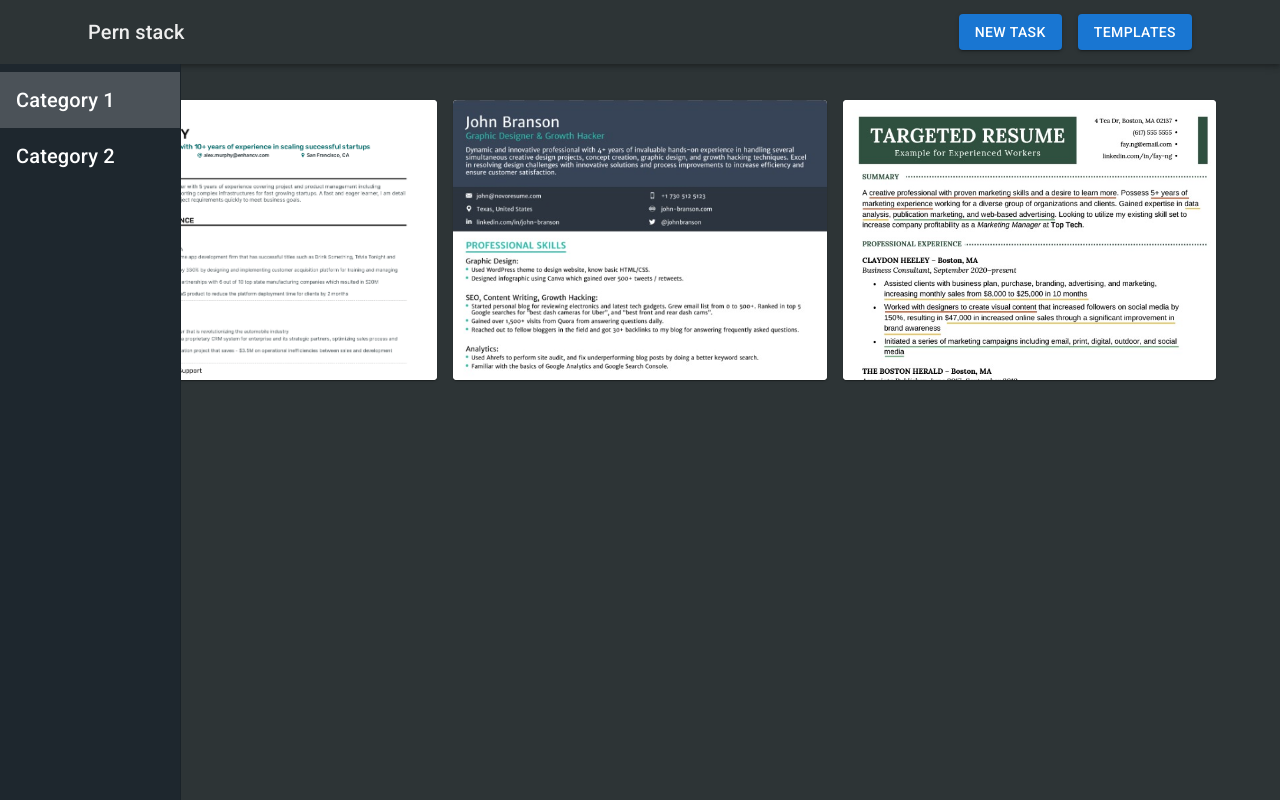
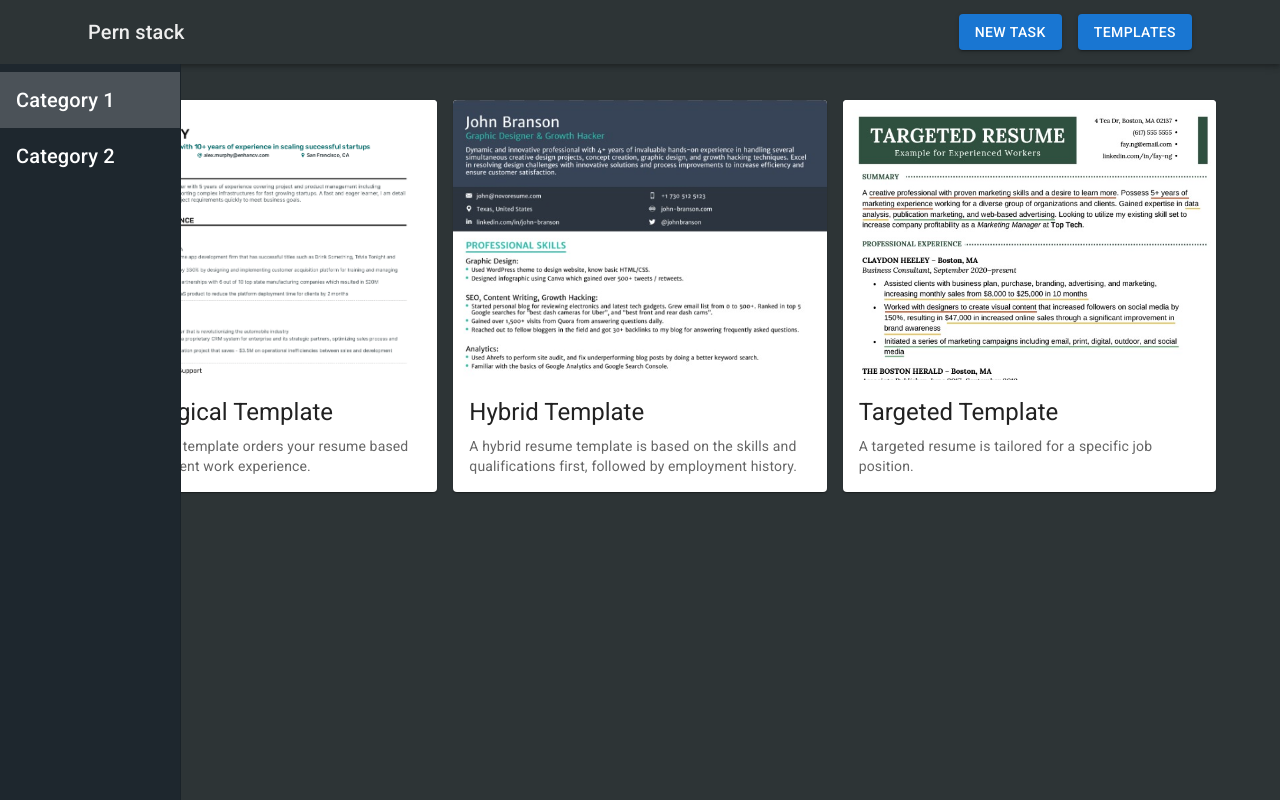
Before and after one commit to uprm-inso4115-2023-2024-s2/semester-project-automated-resume-builder, a React (Create React App) app in the folder ui/client/: page /resume/templates in a window 1280 px wide. Built offline with nearby package versions, Linux system fonts and the light colour scheme.

Commit message:
Template description added

```diff
--- a/ui/client/src/components/templates.js
+++ b/ui/client/src/components/templates.js
@@ -1,5 +1,5 @@
 import React, { useState, useRef, useEffect } from 'react';
-import {Grid, Typography, Button, Box, Paper, Link, Card, CardActionArea, Drawer, List, ListItem, ListItemText, Modal, styled, CardMedia} from '@mui/material';
+import {Grid, Typography, Button, Box, Paper, Link, Card, CardActionArea, CardContent, Drawer, List, ListItem, ListItemText, Modal, styled, CardMedia} from '@mui/material';
 import { jsPDF } from 'jspdf';
 import { useNavigate } from 'react-router-dom';
 import html2canvas from 'html2canvas';
@@ -9,9 +9,9 @@ import template3Image from '../targeted.png'
 
 const templateCategories = {
   'Category 1': [
-    { name: 'Template 1', imagePath: template1Image }, // Adjust the path as necessary
-    { name: 'Template 2', imagePath: template2Image },
-    { name: 'Template 3', imagePath: template3Image },
+    { name: 'Chronological Template', imagePath: template1Image, description: 'A chronological template orders your resume based on the most recent work experience.' },
+    { name: 'Hybrid Template', imagePath: template2Image, description: 'A hybrid resume template is based on the skills and qualifications first, followed by employment history.' },
+    { name: 'Targeted Template', imagePath: template3Image, description: 'A targeted resume is tailored for a specific job position.' },
   ],
   'Category 2': [
     { name: 'Template 3', imagePath: 'ui/client/public/chrono.png' },
@@ -49,13 +49,10 @@ export default function ResumeTemplates({ submittedResume }) {
   const navigate = useNavigate();
 
 
-  let bgColor= "red";
-  let font = "Arial";
-
+  const [bgColor, setBgColor] = useState();
 
   useEffect(() => {
     console.log("bgColor updated:", bgColor);
-
   }, [bgColor]); // Run this effect whenever bgColor changes
 
 
@@ -67,40 +64,24 @@ export default function ResumeTemplates({ submittedResume }) {
     // Generate content to display the full image of the selected template
     const content = (
       <Box sx={{ display:'grid', gridTemplateColumns: "repeat(2, 1fr)", gridGap: 20, textAlign: 'center' }}>
-
         <div id="Preview">
         <img src={selectedTemplate.imagePath} alt={`Template ${templateName}`} style={{ maxWidth: '100%', maxHeight: '80vh' }} />
         </div>
 
         <div id="Options" sx={{display:'grid'}}>
-
-        <Button variant="contained" color="primary"  onClick={() => navigate(`/resume/new`, { state: { templateName: templateName , bgColor :bgColor.slice(), font: font  } })} style={{ marginTop: '20px', gridColumnStart: 2, placeSelf: 'center',maxHeight: '5em',maxWidth: '10em'}}>
+        <Button variant="contained" color="primary"  onClick={() => navigate(`/resume/new`, { state: { templateName: templateName , bgColor: bgColor } })} style={{ marginTop: '20px', gridColumnStart: 2, placeSelf: 'center',maxHeight: '5em',maxWidth: '10em'}}>
           Use This Template
         </Button>
 
         <fieldset id="BackgroundColorSelector" style={{ marginTop: '20px', gridColumnStart: 2, gridRowStart: 1, backgroundColor:"blue"}}>
-        <input name="bg" onClick={()=>bgColor="white"} type="radio" id="white" checked="defaultChecked"/><label for="white">White</label>
-        <input name="bg" onClick={()=>bgColor="linen"} type="radio" id="linen"/><label for="linen">Linen</label>
-        <input name="bg" onClick={()=>bgColor="beige"} type="radio" id="beige"/><label for="beige">Beige</label>
-        <input name="bg" onClick={()=>bgColor="Honeydew"} type="radio" id="Honeydew"/><label for="Honeydew">Honeydew</label>
-        </fieldset>
+        <input name="bg" onClick={()=>setBgColor("white")} type="radio" id="white" checked="checked"/><label for="white">White</label>
+        <input name="bg" onClick={()=>setBgColor("linen")} type="radio" id="linen"/><label for="linen">Linen</label>
+        <input name="bg" onClick={()=>setBgColor("alice blue")} type="radio" id="alice blue"/><label for="alice blue">Alice Blue</label>
 
-        <fieldset id="FontSelector" style={{ marginTop: '20px', gridColumnStart: 2, gridRowStart: 1, backgroundColor:"blue"}}>
-        <input name="font" onClick={()=>font="arial"} type="radio" id="arial" checked="defaultChecked"/><label for="arial">Arial</label>
-        <input name="font" onClick={()=>font="roboto"} type="radio" id="roboto"/><label for="Roboto">Roboto</label>
-        <input name="font" onClick={()=>font="helvetica"} type="radio" id="helvetica"/><label for="helvetica">Helvetica</label>
+
+        <input name="bg" onClick={()=>setBgColor("red")} type="radio"/><label for="alice blue">Alice Blue</label>
 
         </fieldset>
-       {/* <input name="bg" onClick={()=>bgColor="alice blue"} type="radio"/><label for="alice blue">Alice Blue</label>
-
-
-
-
-       <input name="bg" type="radio" id="aliceBlue" value="aliceBlue" onChange={(e) => setBgColor(e.target.value)} checked={bgColor === "aliceBlue"} /><label htmlFor="aliceBlue">Alice Blue</label> */}
-
-
-
-
         {/* <fieldset id="AccentColorSelector" style={{ marginTop: '20px', gridColumnStart: 2, gridRowStart: 1, backgroundColor:"blue"}}>
         <input name="bg" onClick={()=>setBgColor("white")} type="radio" id="white" checked="checked"/><label for="white">White</label>
         <input name="bg" onClick={()=>setBgColor("linen")} type="radio" id="linen"/><label for="linen">Linen</label>
@@ -181,6 +162,15 @@ export default function ResumeTemplates({ submittedResume }) {
                     alt={`Template image for ${template.name}`}
                     sx={{ objectFit: 'cover', objectPosition: 'top', height: 280 }} // Set height to your preference
                   />
+                  <CardContent>
+                    <Typography gutterBottom variant="h5" component="div">
+                      {template.name}
+                    </Typography>
+                    <Typography variant="body2" color="textSecondary">
+                      {/* Here you can add the actual description for each template */}
+                      {template.description || 'No description available.'}
+                    </Typography>
+                  </CardContent>
                 </CardActionArea>
               </Card>
             </Grid>
```
